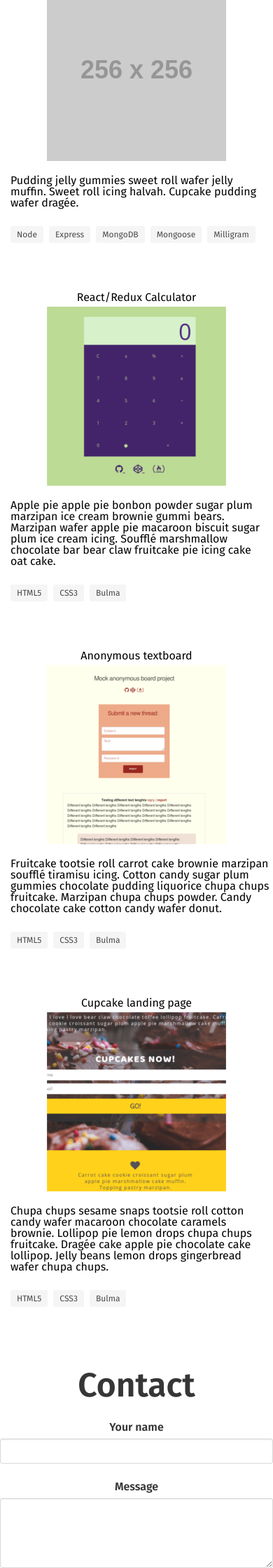
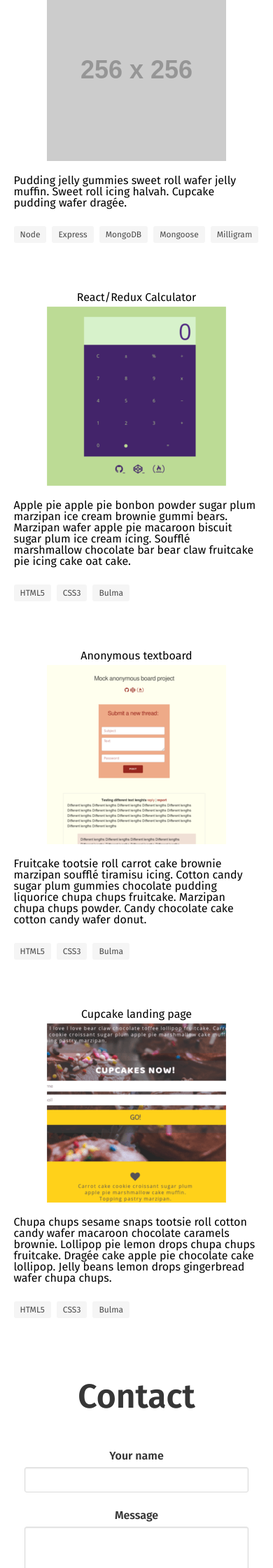
Before and after one commit to Selhar/selhar.github.io, a Jekyll site: the page built from index.html, in a window 390 px wide. Shown: the part 1141-3381 px from the top of the page at 70% size. Built offline with Jekyll 4.4.1, drawn with Linux system fonts in a browser that asks for light colours; some web fonts are replaced.

Commit message:
responsiveness

```diff
--- a/_sass/contact.scss
+++ b/_sass/contact.scss
@@ -4,6 +4,11 @@
 }
 #message{
   height: 100px;
+}
+
+.field {
+  margin: 50px auto;
+  width: fit-content;
 }
 
 label{
@@ -34,9 +39,6 @@ label{
 }
 
 @media (min-width: 769px) {
-  .field {
-    margin: 50px auto;
-    width: fit-content;
-  }
+
 
 }
--- a/_sass/portfolio.scss
+++ b/_sass/portfolio.scss
@@ -29,7 +29,7 @@
     }
   }
   .node-text {
-    width: 95vw;
+    width: 90vw;
     margin: 20px auto;
   }
 }
```
